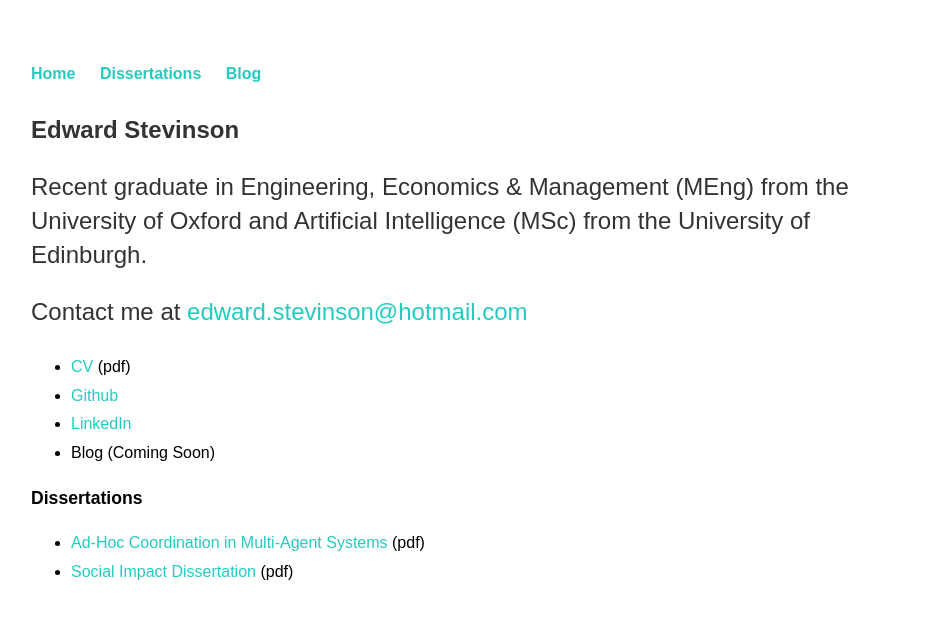
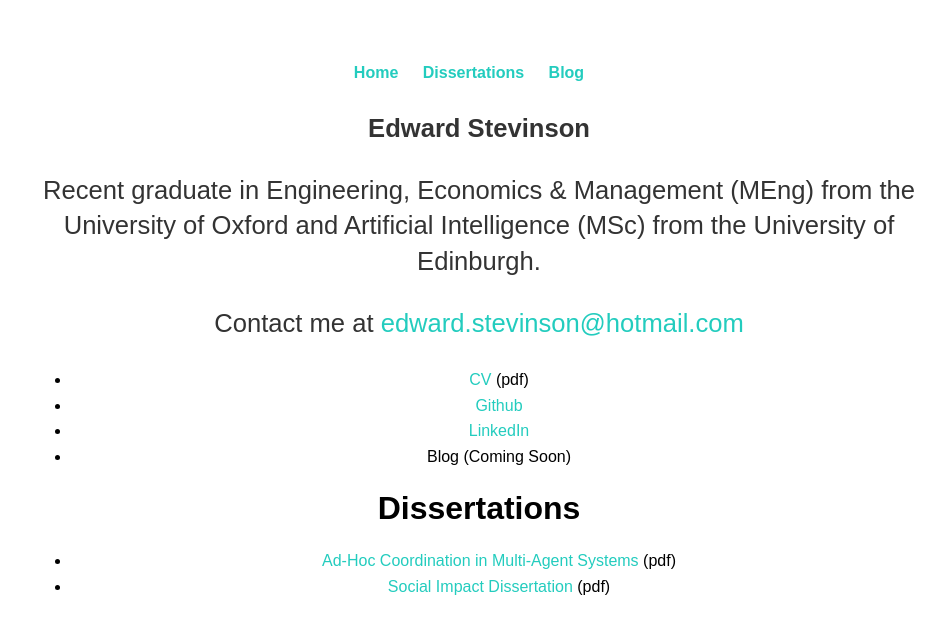
Before and after one commit to Stevinson/stevinson.github.io, a Jekyll site: the page built from index.md, in a window 1280 px wide. Shown: the top 634 px of the page, without its empty margins (161-1106 px from the left). Built offline with Jekyll 4.4.1, drawn with Linux system fonts in a browser that asks for light colours.

Commit message:
Update main.css

```diff
--- a/css/main.css
+++ b/css/main.css
@@ -4,20 +4,17 @@ body {
     margin: 60px auto;
     width: 70%;
     /* background-color: hsla(336, 86%, 32%, 0.6); */
-    line-height: 1.8em;
+    line-height: 1.6em;
+    text-align: center;
 }
 
-h1 {
+h1, h2 {
     font-size: 2em;
     /* font-family:'Helvetica', 'Arial', 'Sans-Serif'; */
 }
 
-h2 {
-    font-size: 1.1em
-}
-
 p {
-    font-size: 1.5em;
+    font-size: 1.6em;
     line-height: 1.4em;
     color: #333;
 }
```
